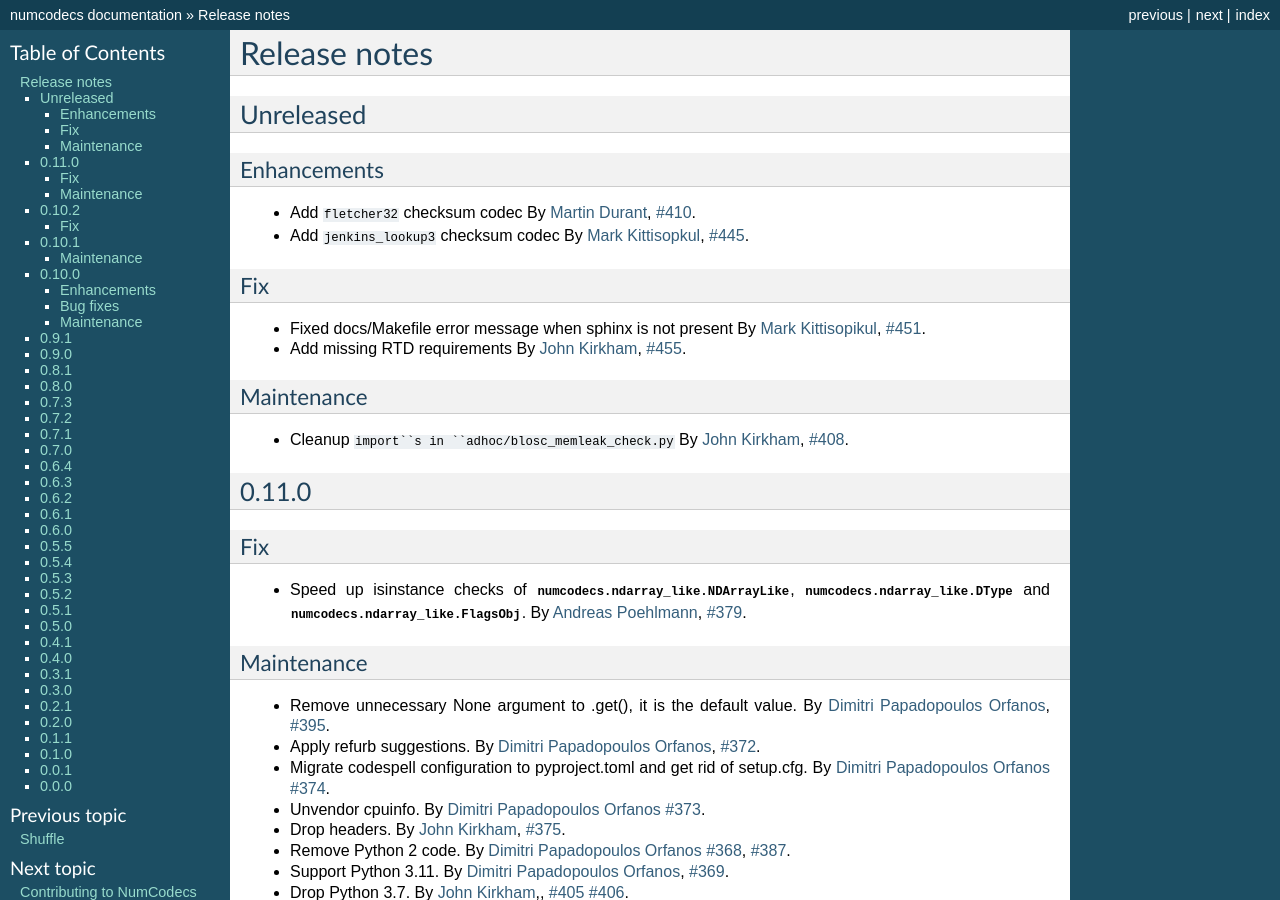
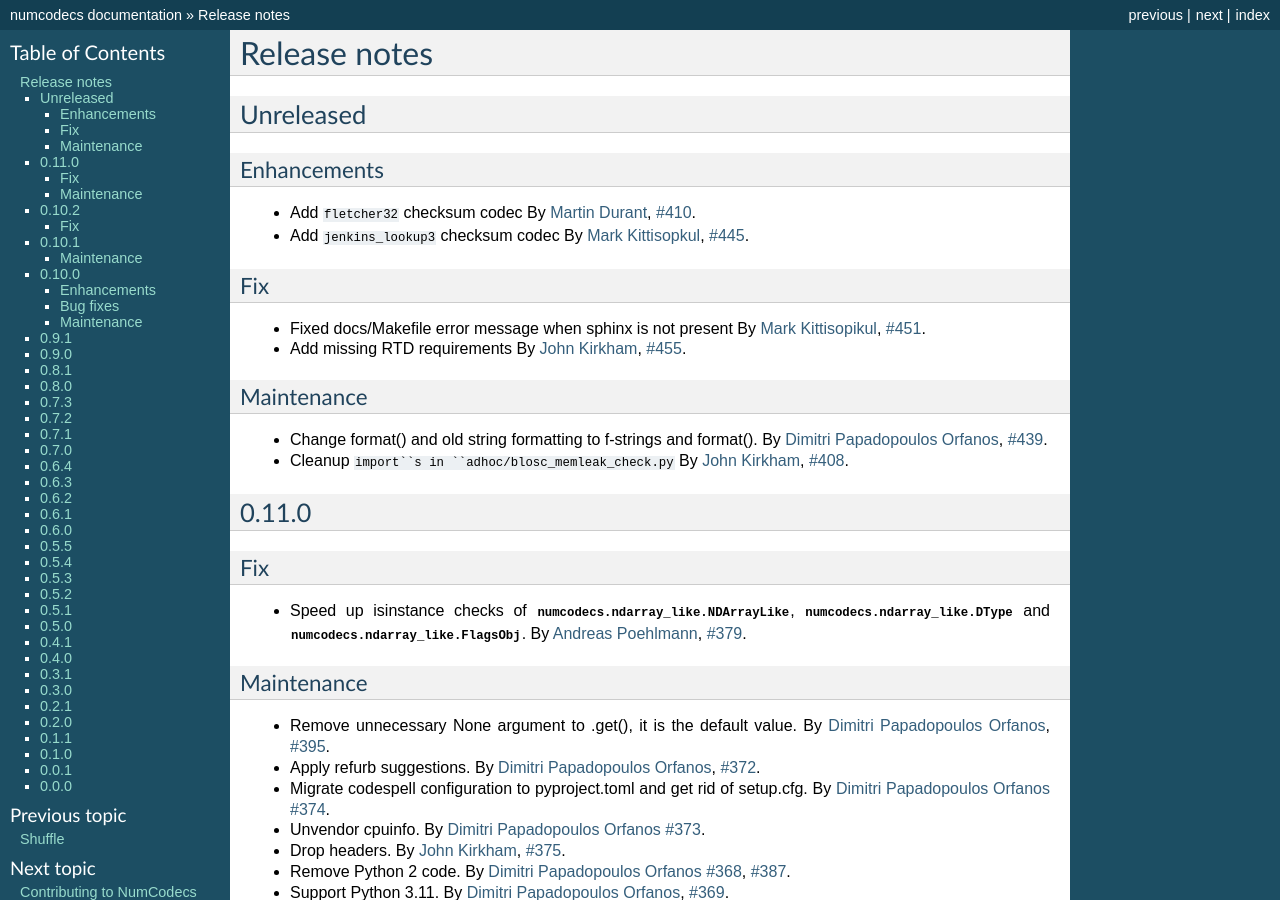
Before and after one commit to zarr-developers/numcodecs, a Sphinx documentation site: the page built from docs/release.rst, in a window 1280 px wide and 900 px high. Built offline with Sphinx 7.4.7, drawn with Linux system fonts in a browser that asks for light colours; the version number could not be read and is left out.

Commit message:
Update docs/release.rst

```diff
--- a/docs/release.rst
+++ b/docs/release.rst
@@ -30,6 +30,9 @@ Fix
 
 Maintenance
 ~~~~~~~~~~~
+
+* Change format() and old string formatting to f-strings and format().
+  By :user:`Dimitri Papadopoulos Orfanos <DimitriPapadopoulos>`, :issue:`439`.
 
 * Cleanup ``import``s in ``adhoc/blosc_memleak_check.py``
   By :user:`John Kirkham <jakirkham>`, :issue:`408`.
```
